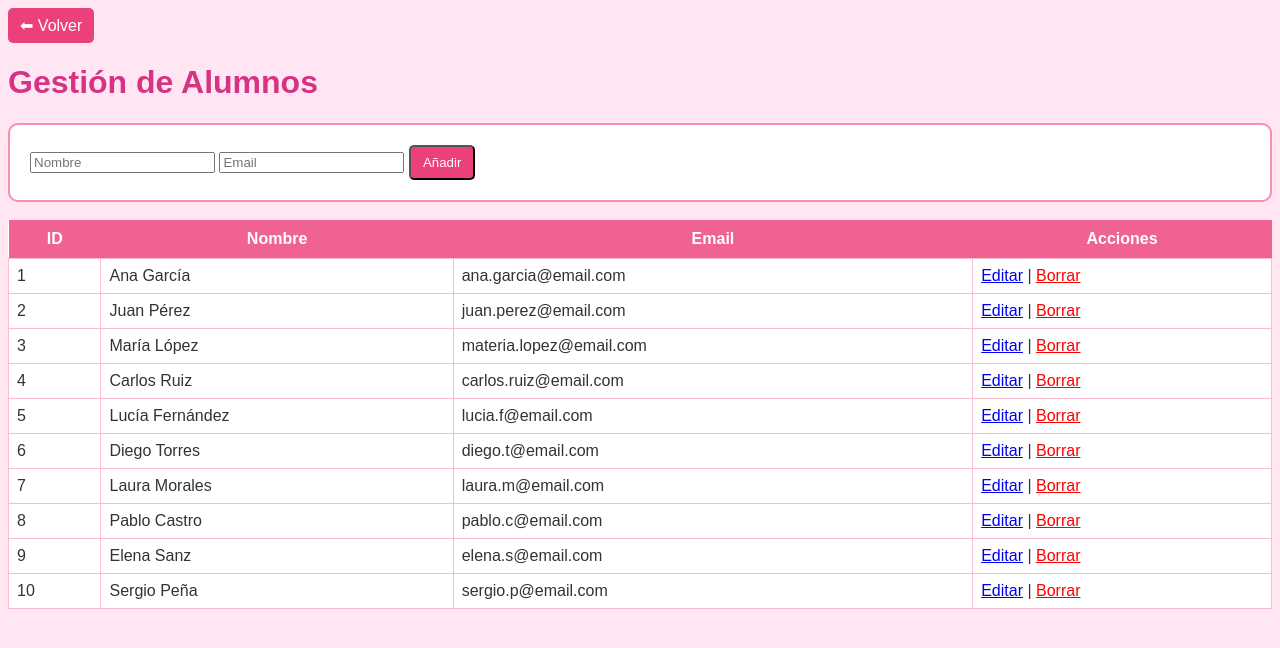
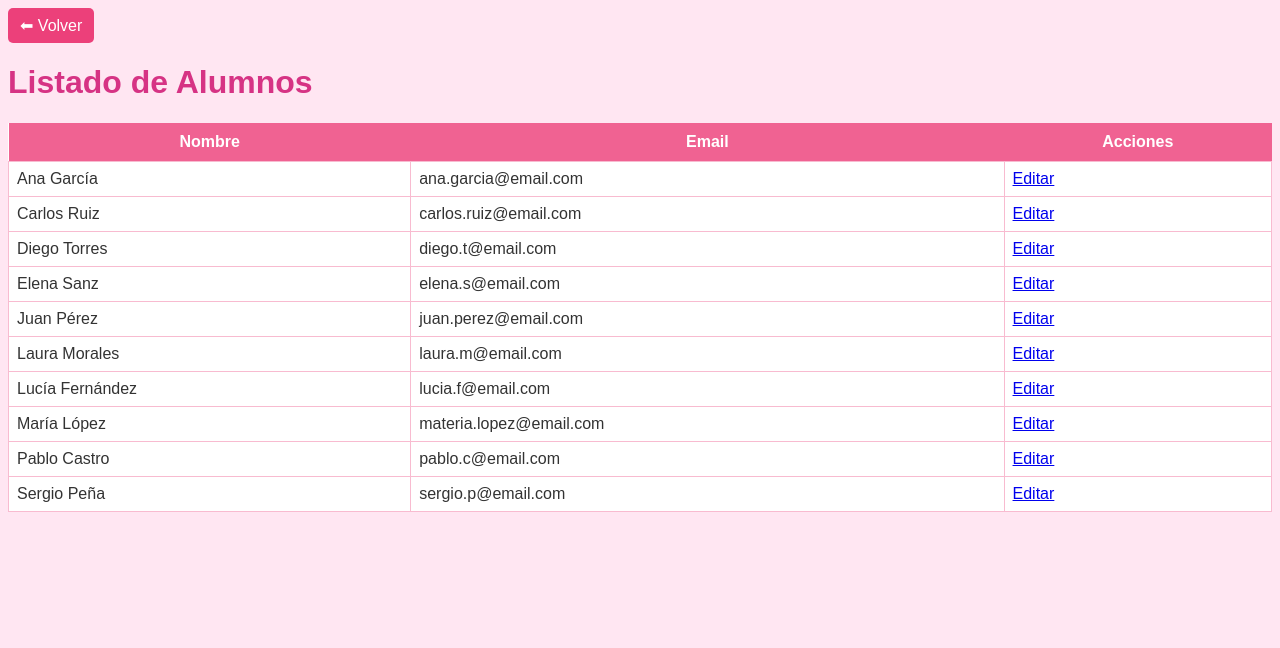
Before and after one commit to rarganaraz-bit/colegio, a PHP site: page /alumnos.php in a window 1280 px wide. Shown: the top 648 px of the page. Run offline with PHP 8.4, Linux system fonts and the light colour scheme; data comes from the database, SQL or seed files in the repository.

Commit message:
Update alumnos.php

```diff
--- a/alumnos.php
+++ b/alumnos.php
@@ -1,50 +1,43 @@
 <?php
 include 'db.php';
 
-// Insertar
-if (isset($_POST['guardar'])) {
-    $nombre = $_POST['nombre'];
-    $email = $_POST['email'];
-    mysqli_query($conexion, "INSERT INTO alumnos (nombre, email) VALUES ('$nombre', '$email')");
-}
+// Consultar los alumnos que no están borrados
+$query = "SELECT * FROM alumnos WHERE borrado = 0 ORDER BY nombre ASC";
+$res = mysqli_query($conexion, $query);
+?>
 
-// Borrado lógico
-if (isset($_GET['borrar'])) {
-    $id = $_GET['borrar'];
-    mysqli_query($conexion, "UPDATE alumnos SET borrado = 1 WHERE id = $id");
-}
-
-$resultado = mysqli_query($conexion, "SELECT * FROM alumnos WHERE borrado = 0");
-?>
 <!DOCTYPE html>
 <html lang="es">
 <head>
     <meta charset="UTF-8">
     <link rel="stylesheet" href="style.css">
-    <title>Alumnos</title>
+    <title>Lista de Alumnos</title>
 </head>
 <body>
+    <div class="container">
         <a href="index.php" class="btn">⬅ Volver</a>
-    <h1>Gestión de Alumnos</h1>
-    <form method="POST">
-        <input type="text" name="nombre" placeholder="Nombre" required>
-        <input type="email" name="email" placeholder="Email" required>
-        <button type="submit" name="guardar" class="btn">Añadir</button>
-    </form>
-    <br>
+        <h1>Listado de Alumnos</h1>
+
         <table>
-        <tr><th>ID</th><th>Nombre</th><th>Email</th><th>Acciones</th></tr>
-        <?php while($row = mysqli_fetch_assoc($resultado)) { ?>
+            <thead>
                 <tr>
-            <td><?php echo $row['id']; ?></td>
+                    <th>Nombre</th>
+                    <th>Email</th>
+                    <th>Acciones</th>
+                </tr>
+            </thead>
+            <tbody>
+                <?php while($row = mysqli_fetch_assoc($res)): ?>
+                <tr>
                     <td><?php echo $row['nombre']; ?></td>
                     <td><?php echo $row['email']; ?></td>
                     <td>
-                <a href="editar_alumno.php?id=<?php echo $row['id']; ?>">Editar</a> |
-                <a href="alumnos.php?borrar=<?php echo $row['id']; ?>" style="color:red">Borrar</a>
+                        <a href="editar_alumno.php?id=<?php echo $row['id']; ?>" class="btn-edit">Editar</a>
                     </td>
                 </tr>
-        <?php } ?>
+                <?php endwhile; ?>
+            </tbody>
         </table>
+    </div>
 </body>
 </html>
```
Lines whose indentation alone changed are shown as unchanged.
